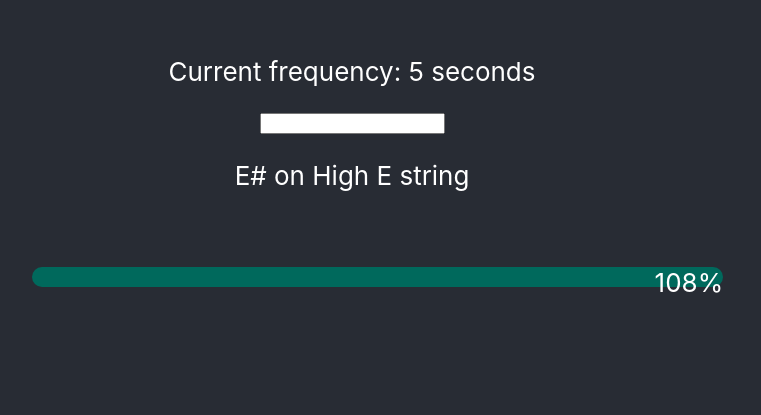
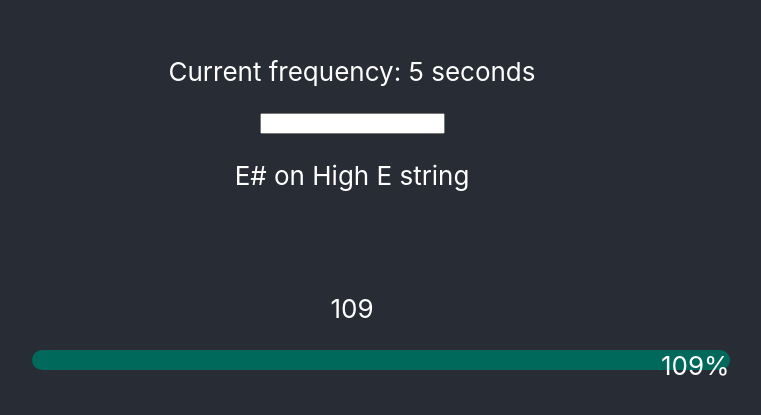
Before and after one commit to asingas/random-note, a React (Create React App) app: page / in a window 1280 px wide. Shown: the part 217-632 px from the top of the page, without its empty margins (288-1049 px from the left). Built offline with nearby package versions, Linux system fonts and the light colour scheme.

Commit message:
Added logic to set value to 0 at end of frequency, still broken though

```diff
--- a/src/App.js
+++ b/src/App.js
@@ -1,12 +1,12 @@
 import './App.css';
 import React from 'react';
-import {useState, useEffect} from 'react';
+import {useState, useEffect, useRef} from 'react';
 
 
 const Progress = (props) => {
 
-  const [completed, setCompleted] = useState(100);
-  const refreshRate = 100
+  const [completed, setCompleted] = useState(0);
+  const refreshRate = 10;
 
   const progressFillStyles = {
     height: '100%',
@@ -16,19 +16,28 @@ const Progress = (props) => {
     textAlign: 'right'
   }
 
+  const getPercentComplete = (start) => {
+    const value = Math.floor(((Date.now() - start) / props.frequency) * 100);
+    if (value === 100) {
+      return 0;
+    } else {
+      return value;
+    }
+  }
+
   useEffect(() => {
     const start = Date.now();
     const interval = setInterval(() => {
-      setCompleted(((Date.now() - start) / props.frequency) * 100);
+      setCompleted(getPercentComplete(start));
     }, refreshRate)
     return () => {
       clearInterval(interval);
     }
-
   }, [props.frequency])
 
   return (
     <div className="progress-container">
+      <p>{completed}</p>
       <div style={progressFillStyles}>
         <span className='progress-label'>{`${completed}%`}</span>
       </div>
@@ -61,8 +70,8 @@ function App() {
   const strings = ['Low E', 'A', 'D', 'G', 'B', 'High E'];
 
   const [frequency, setFrequency] = useState(5000);
-  const [note, setNote] = useState('');
-  const [string, setString] = useState('');
+  const [note, setNote] = useState(notes[0]);
+  const [string, setString] = useState(strings[0]);
 
   useEffect(() => {
     const interval = setInterval(() => {
```
